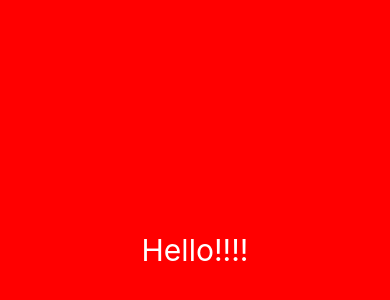
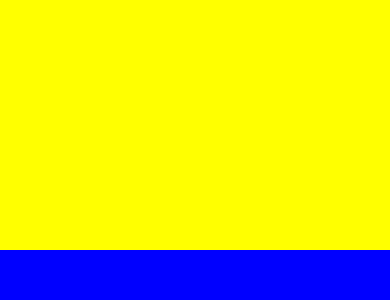
Before and after one commit to 6233/fokin-weather, a React Native app: screen / in a window 390 px wide. Shown: the part 172-472 px from the top of the page. Built offline with nearby package versions, Linux system fonts and the light colour scheme.

Commit message:
styleSheet

```diff
--- a/App.js
+++ b/App.js
@@ -5,7 +5,9 @@ import { StyleSheet, Text, View } from 'react-native';
 export default function App() {
   return (
     <View style={styles.container}>
-      <Text style = {styles.text}>Hello!!!!</Text>
+      <View style = {styles.yellowView} />
+      <View style = {styles.blueView}/>
+
       <StatusBar style="auto" />
     </View>
   );
@@ -13,13 +15,18 @@ export default function App() {
 
 const styles = StyleSheet.create({
   container: {
+    flex: 1
+  },
+  yellowView: {
+    flex : 1,
+    backgroundColor : 'yellow'
+  },
+  blueView: {
     flex: 1,
-    backgroundColor: 'red',
-    alignItems: 'center',
-    justifyContent: 'center',
+    backgroundColor : 'blue'
   },
   text : {
-    color : 'white',
+    color : 'black',
     fontSize : 30
   }
 });
```
